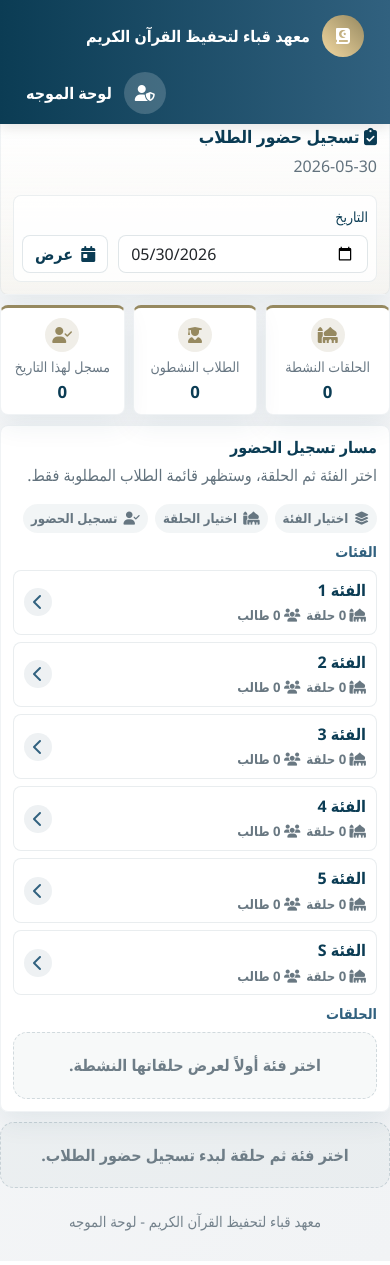
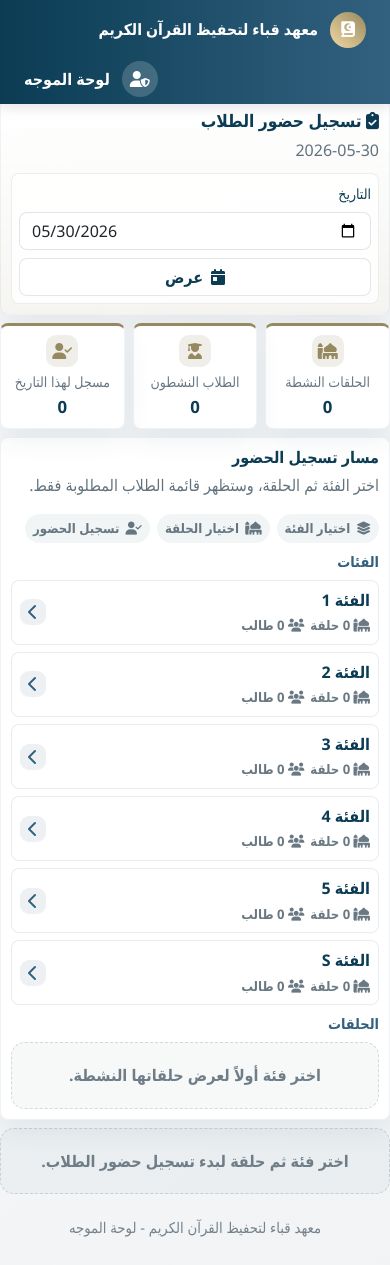
Before and after one commit to omarSafii/qubaa_new, a Django app: page /halaqas/supervisor/ in a window 390 px wide. Run offline with Django 5.2, Linux system fonts and the light colour scheme; the visitor is signed in with stand-in values (Sample User, id 1); data comes from the database, SQL or seed files in the repository; data that the repository does not hold is empty; parts of the project's set-up code (start-up, migrations or seed data) failed here and were passed over.

Commit message:
Final launch polish for teacher parent and supervisor pages

```diff
--- a/backend/accounts/templates/accounts/login_page.html
+++ b/backend/accounts/templates/accounts/login_page.html
@@ -336,7 +336,7 @@
       // 4) إعادة التوجيه حسب الدور
       switch(role) {
         case 'admin':
-          window.location.href = '/admin-dashboard/';
+          window.location.href = '/halaqas/admin-dashboard/';
           break;
         case 'teacher':
           window.location.href = '/teacher/';
--- a/backend/halaqas/templates/halaqas/supervisor_dashboard.html
+++ b/backend/halaqas/templates/halaqas/supervisor_dashboard.html
@@ -24,7 +24,7 @@
 
     body {
       min-height: 100vh;
-      padding-top: 74px;
+      padding-top: 72px;
       background: linear-gradient(135deg, #f8f9fa 0%, #f1f3f5 100%);
       color: var(--color-primary);
       font-family: 'Segoe UI', Tahoma, Geneva, Verdana, sans-serif;
@@ -33,7 +33,7 @@
     .navbar {
       background: linear-gradient(90deg, var(--color-primary) 0%, var(--color-secondary) 100%);
       box-shadow: 0 4px 12px rgba(0, 0, 0, 0.1);
-      padding: 10px 20px;
+      padding: 7px 16px;
     }
 
     .navbar-brand,
@@ -51,8 +51,8 @@
 
     .brand-icon,
     .supervisor-avatar {
-      width: 42px;
-      height: 42px;
+      width: 36px;
+      height: 36px;
       border-radius: 50%;
       display: inline-flex;
       align-items: center;
@@ -73,7 +73,7 @@
     }
 
     .dashboard-shell {
-      padding: 12px 0 28px;
+      padding: 10px 0 26px;
     }
 
     .dashboard-card,
@@ -87,15 +87,15 @@
     }
 
     .hero-card {
-      padding: 12px;
-      margin-bottom: 10px;
+      padding: 10px;
+      margin-bottom: 8px;
       background: linear-gradient(180deg, rgba(255, 255, 255, 0.99), rgba(242, 216, 161, 0.08));
     }
 
     .hero-grid,
     .stats-grid {
       display: grid;
-      gap: 14px;
+      gap: 8px;
     }
 
     .hero-grid {
@@ -119,7 +119,7 @@
       display: flex;
       gap: 10px;
       align-items: end;
-      padding: 8px;
+      padding: 7px;
       border-radius: 8px;
       background: rgba(255, 255, 255, 0.82);
       border: 1px solid rgba(11, 60, 84, 0.08);
@@ -168,12 +168,12 @@
 
     .stats-grid {
       grid-template-columns: repeat(3, minmax(0, 1fr));
-      margin-bottom: 10px;
+      margin-bottom: 8px;
       gap: 8px;
     }
 
     .stat-card {
-      padding: 10px;
+      padding: 9px;
       display: flex;
       align-items: center;
       gap: 8px;
@@ -181,9 +181,9 @@
     }
 
     .stat-icon {
-      width: 34px;
-      height: 34px;
-      border-radius: 50%;
+      width: 32px;
+      height: 32px;
+      border-radius: 10px;
       display: inline-flex;
       align-items: center;
       justify-content: center;
@@ -216,8 +216,8 @@
     }
 
     .workflow-card {
-      padding: 12px;
-      margin-bottom: 10px;
+      padding: 10px;
+      margin-bottom: 8px;
       background: rgba(255,255,255,.97);
     }
 
@@ -278,8 +278,8 @@
     }
 
     .choice-card {
-      min-height: 46px;
-      padding: 8px 10px;
+      min-height: 44px;
+      padding: 8px;
       border-radius: 8px;
       border: 1px solid rgba(11, 60, 84, 0.09);
       background: rgba(255, 255, 255, 0.9);
@@ -325,9 +325,9 @@
     }
 
     .choice-icon {
-      width: 28px;
-      height: 28px;
-      border-radius: 50%;
+      width: 26px;
+      height: 26px;
+      border-radius: 9px;
       background: rgba(11, 60, 84, 0.07);
       color: var(--color-secondary);
       display: inline-flex;
@@ -625,20 +625,20 @@
 
     @media (max-width: 767px) {
       body {
-        padding-top: 104px;
+        padding-top: 92px;
       }
 
       .navbar {
-        padding: 10px 14px;
+        padding: 7px 12px;
       }
 
       .navbar .container-fluid {
         align-items: flex-start;
-        gap: 10px;
+        gap: 8px;
       }
 
       .navbar-brand {
-        font-size: 1rem;
+        font-size: .98rem;
       }
 
       .supervisor-info {
@@ -651,7 +651,7 @@
       }
 
       .dashboard-shell {
-        padding-top: 10px;
+        padding-top: 8px;
       }
 
       .hero-title {
@@ -664,7 +664,9 @@
       }
 
       .date-form {
-        align-items: end;
+        align-items: stretch;
+        flex-direction: column;
+        gap: 8px;
       }
 
       .choice-grid {
@@ -672,18 +674,24 @@
       }
 
       .date-form .btn {
-        width: auto;
+        width: 100%;
       }
 
       .status-grid {
         grid-template-columns: repeat(3, minmax(0, 1fr));
+        gap: 5px;
+      }
+
+      .status-option span {
+        min-height: 34px;
+        font-size: .86rem;
       }
 
       .halaqa-card summary,
       .halaqa-body,
       .student-card {
-        padding-left: 12px;
-        padding-right: 12px;
+        padding-left: 9px;
+        padding-right: 9px;
       }
 
       .meta-pill {
--- a/backend/halaqas/views.py
+++ b/backend/halaqas/views.py
@@ -127,12 +127,7 @@ def _infer_category(grade):
 
 
 def _time_greeting():
-    hour = timezone.localtime().hour
-    if hour < 12:
-        return 'صباح الخير'
-    if hour < 17:
-        return 'نهارك مبارك'
-    return 'مساء الخير'
+    return 'السلام عليكم ورحمة الله وبركاته'
 
 
 def _format_month_label(day_value):
```
Also changed, not shown: other parts of backend/halaqas/templates/halaqas/supervisor_dashboard.html (+13 -13 lines), backend/halaqas/templates/halaqas/halaqa_detail.html (+18 -12 lines), backend/students/templates/students/students_data.html (+53 -52 lines).
